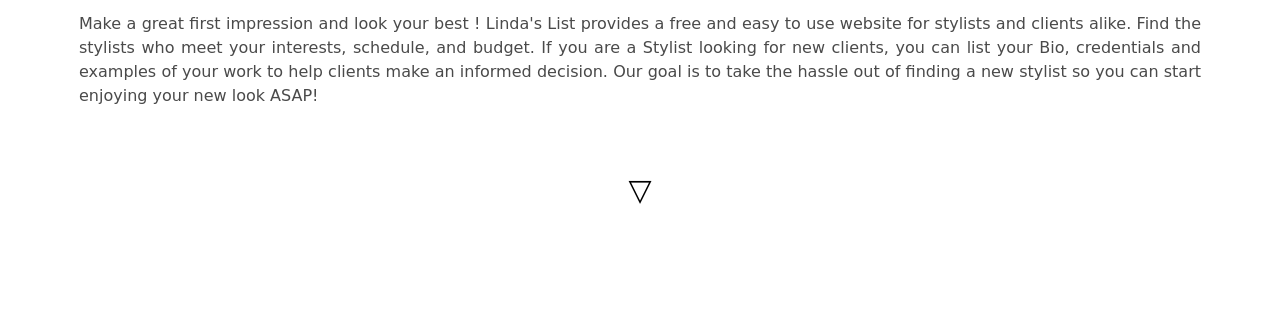
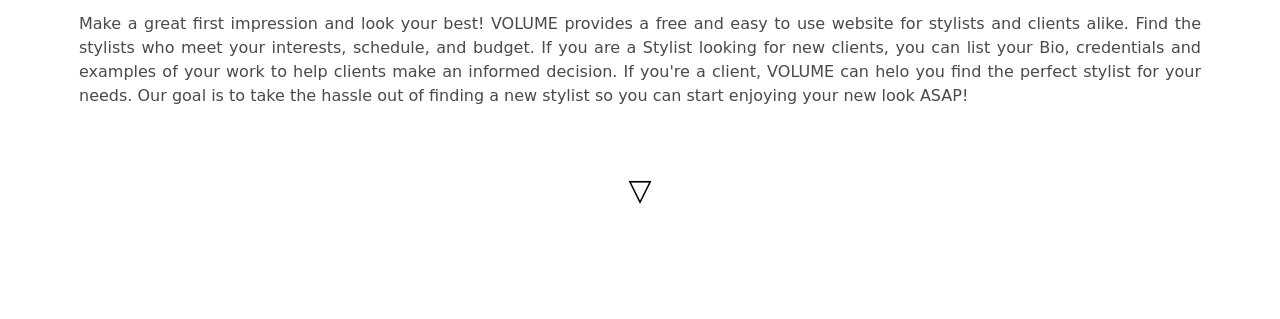
Before and after one commit to leenbean16/volume, a plain HTML site: page index.html in a window 1280 px wide. Shown: the part 481-800 px from the top of the page. Drawn offline with nearby package versions, Linux system fonts and the light colour scheme; a web font is replaced by a local one.

```diff
--- a/index.html
+++ b/index.html
@@ -22,7 +22,7 @@
         <p id="par">VOLUME</p>
         <h1>Bringing the hair salon to you</h1>
         <div class="container" style="padding:15px; text-align: justify;">
-            <p>Make a great first impression and look your best ! Linda's List provides a free and easy to use website for stylists and clients alike. Find the stylists who meet your interests, schedule, and budget. If you are a Stylist looking for new clients, you can list your Bio, credentials and examples of your work to help clients make an informed decision. Our goal is to take the hassle out of finding a new stylist so you can start enjoying your new look ASAP!</p>
+            <p>Make a great first impression and look your best! VOLUME provides a free and easy to use website for stylists and clients alike. Find the stylists who meet your interests, schedule, and budget. If you are a Stylist looking for new clients, you can list your Bio, credentials and examples of your work to help clients make an informed decision. If you're a client, VOLUME can helo you find the perfect stylist for your needs. Our goal is to take the hassle out of finding a new stylist so you can start enjoying your new look ASAP!</p>
         </div>
         <br>
         <br>
```
